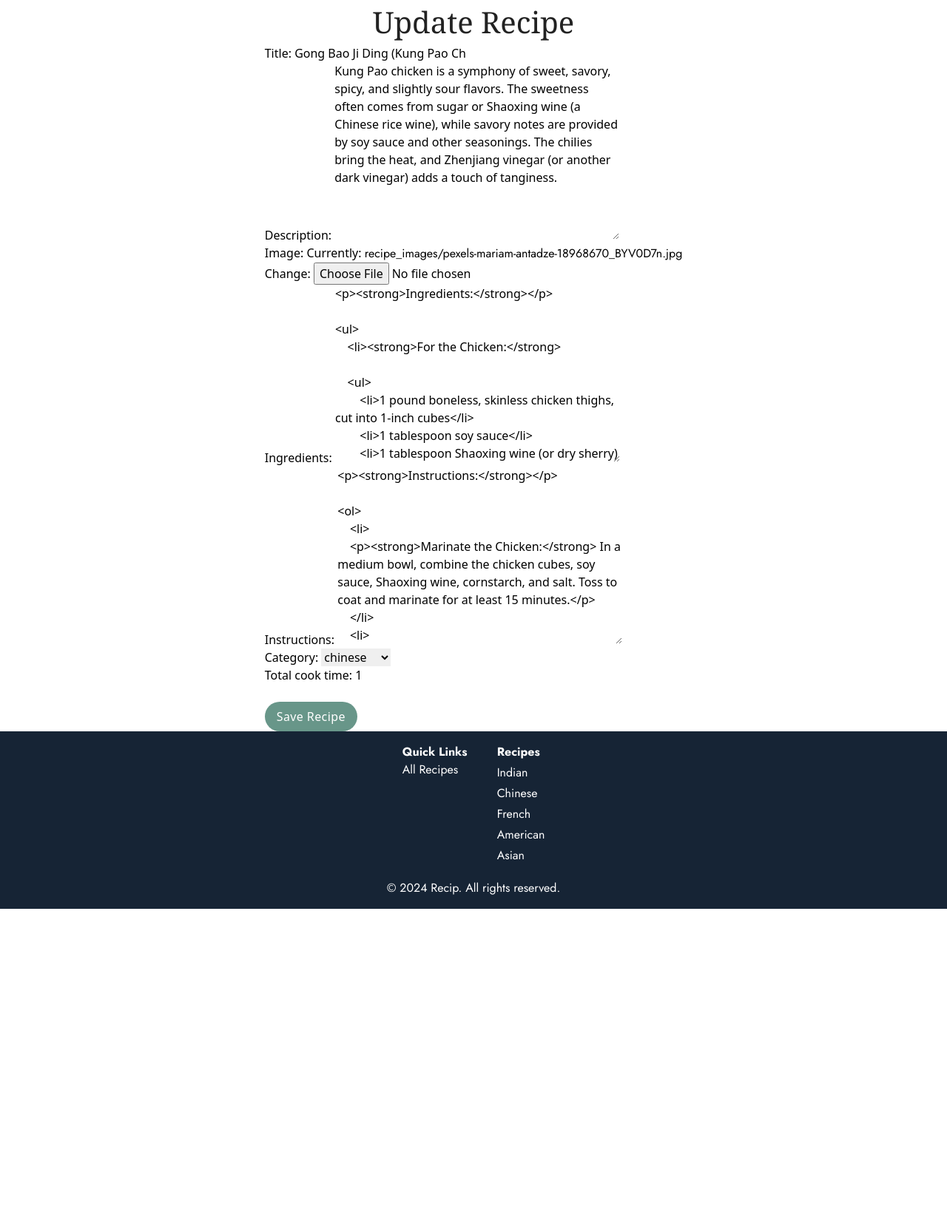
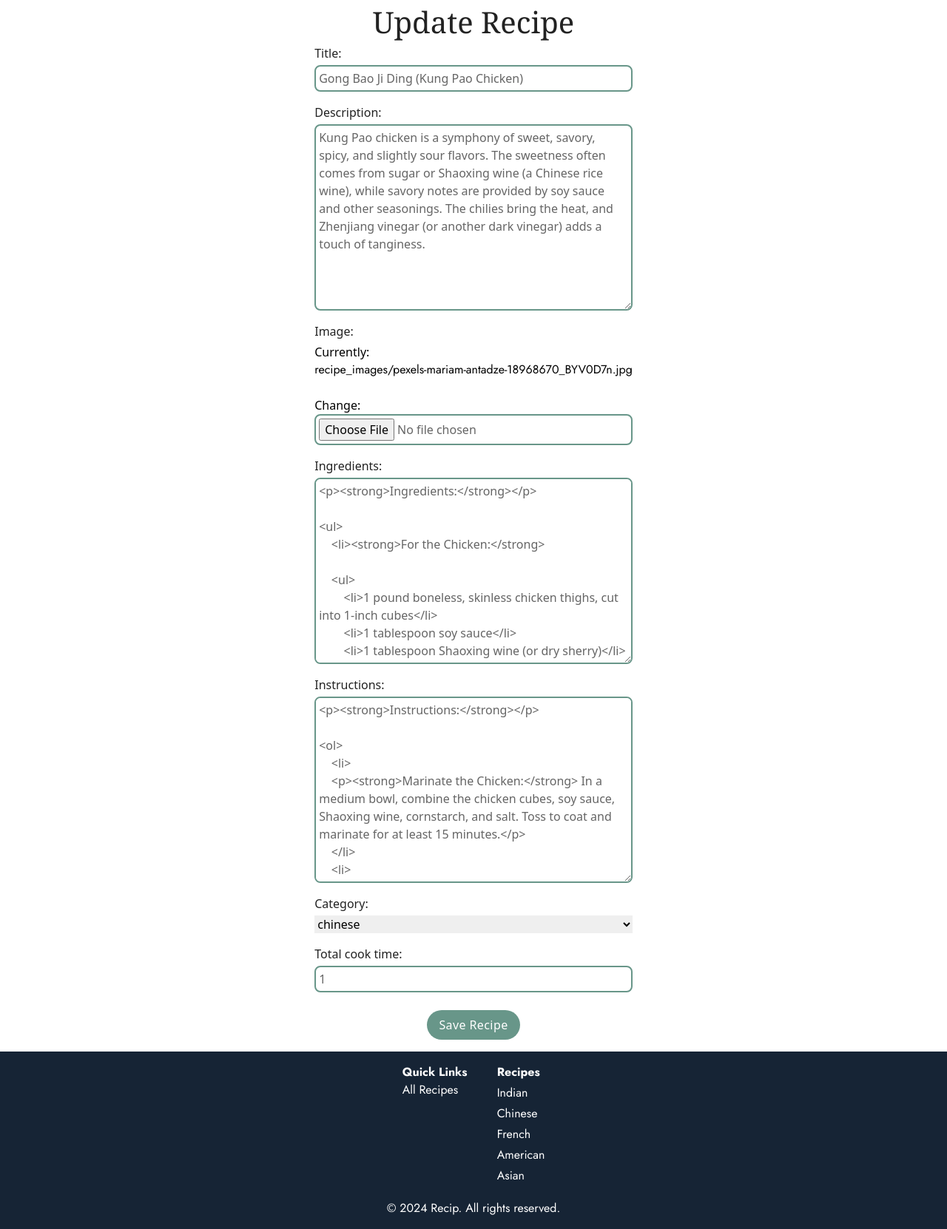
Before and after one commit to ddkeating/Recip, a Django app: page /recipe/6/update/ in a window 1280 px wide. Shown: the part 84-1746 px from the top of the page at 74% size. Before the commit the page ends 1313 px from the top, so only its background shows below. Run offline with Django 5.2, Linux system fonts and the light colour scheme; a user stored in the database is signed in; data comes from the database, SQL or seed files in the repository; both versions use the stored data as it was after the commit; some libraries are stand-ins or nearby versions.

Commit message:
Finished Styling

```diff
--- a/recipes/templates/recipes/create_recipe.html
+++ b/recipes/templates/recipes/create_recipe.html
@@ -2,7 +2,7 @@
 {% block content %}
 <div  class='flex flex-col items-center'>
 	<h1>Add Recipe</h1>
-	<form id="form-add-recipe" class='form-add-recipe' method="post" enctype="multipart/form-data">
+	<form id="form-add-recipe"  method="post" enctype="multipart/form-data">
 		{% csrf_token %}
 		{{ form.media }}
 		{{ content | safe }}
--- a/recipes/templates/recipes/recipe_detail.html
+++ b/recipes/templates/recipes/recipe_detail.html
@@ -3,8 +3,8 @@
 {% block content %}
 <div class='flex'>
     <img src="{{recipe.image.url}}"
-    alt="{{recipe.title}}" class="flex object-cover w-full h-screen sticky top-0">
-    <div class='px-16 pb-16 w-full'>
+    alt="{{recipe.title}}" class="flex object-cover w-1/2 h-screen sticky top-0">
+    <div class='px-16 pb-16 w-1/2'>
         <p class='text-lg mb-4'>Tantalise your Tastebuds!</p>
         <h2 class='text-5xl mb-4'>{{ recipe.title }}</h2>
 
--- a/recipes/templates/recipes/update_recipe.html
+++ b/recipes/templates/recipes/update_recipe.html
@@ -2,7 +2,7 @@
 {% block content %}
 <div class='flex flex-col items-center'>
 	<h1>Update Recipe</h1>
-	<form method="post" enctype="multipart/form-data">
+	<form id="form-add-recipe"  method="post" enctype="multipart/form-data">
 		{% csrf_token %}
 		{{ form.media }}
 		{{ content | safe }}
--- a/static/css/styles.css
+++ b/static/css/styles.css
@@ -22,32 +22,6 @@
 }
 
 /* General Styles */
-#form-add-recipe div {
-	display: flex;
-	flex-direction: column;
-	margin-bottom: 16px;
-}
-
-
-#form-add-recipe div label {
-	color: var(--font-title);
-	margin-bottom: 4px;
-}
-
-#form-add-recipe div input,
-#form-add-recipe div textarea {
-	flex-grow: 1;
-	color: var(--font-body);
-	border: 2px solid var(--accent-color);
-	border-radius: 8px;
-	padding: 4px;
-}
-
-#about-body {
-	max-width: 80ch;
-	text-align: center;
-	margin-bottom: 8px;
-}
 
 body {
 	margin: 0;
@@ -178,3 +152,30 @@ footer p {
 .recipe-details {
 	flex: 1; /* Allow the text to take up remaining space */
 }
+
+#form-add-recipe div {
+	display: flex;
+	flex-direction: column;
+	margin-bottom: 16px;
+}
+
+
+#form-add-recipe div label {
+	color: var(--font-title);
+	margin-bottom: 4px;
+}
+
+#form-add-recipe div input,
+#form-add-recipe div textarea {
+	flex-grow: 1;
+	color: var(--font-body);
+	border: 2px solid var(--accent-color);
+	border-radius: 8px;
+	padding: 4px;
+}
+
+#about-body {
+	max-width: 80ch;
+	text-align: center;
+	margin-bottom: 8px;
+}
--- a/users/templates/users/profile.html
+++ b/users/templates/users/profile.html
@@ -9,11 +9,11 @@
 					<p class='font-bold'>Email<p>
 					<p>{{ user.email }}<p>
 			</div>
-	 <div class="flex gap-2">
+	 <div class="flex gap-4">
 
 		<h2>Recipes</h2>
 		<a
-		class="inline-block bg-yellow px-6 py-2 rounded-full"
+		class=" bg-yellow px-6 py-2 rounded-full"
 		href="{% url 'recipes_create' %}"
 	>
 		<p class="text-lg text-white">+ New</p>
```
Also changed, not shown: db.sqlite3, media/recipe_images/pexels-keira-burton-6147444_NS9Cx9p.jpg (added), media/recipe_images/pexels-keira-burton-6147444_eI3hsRN.jpg (added), media/recipe_images/pexels-mariam-antadze-18968670_BYV0D7n.jpg (added).
